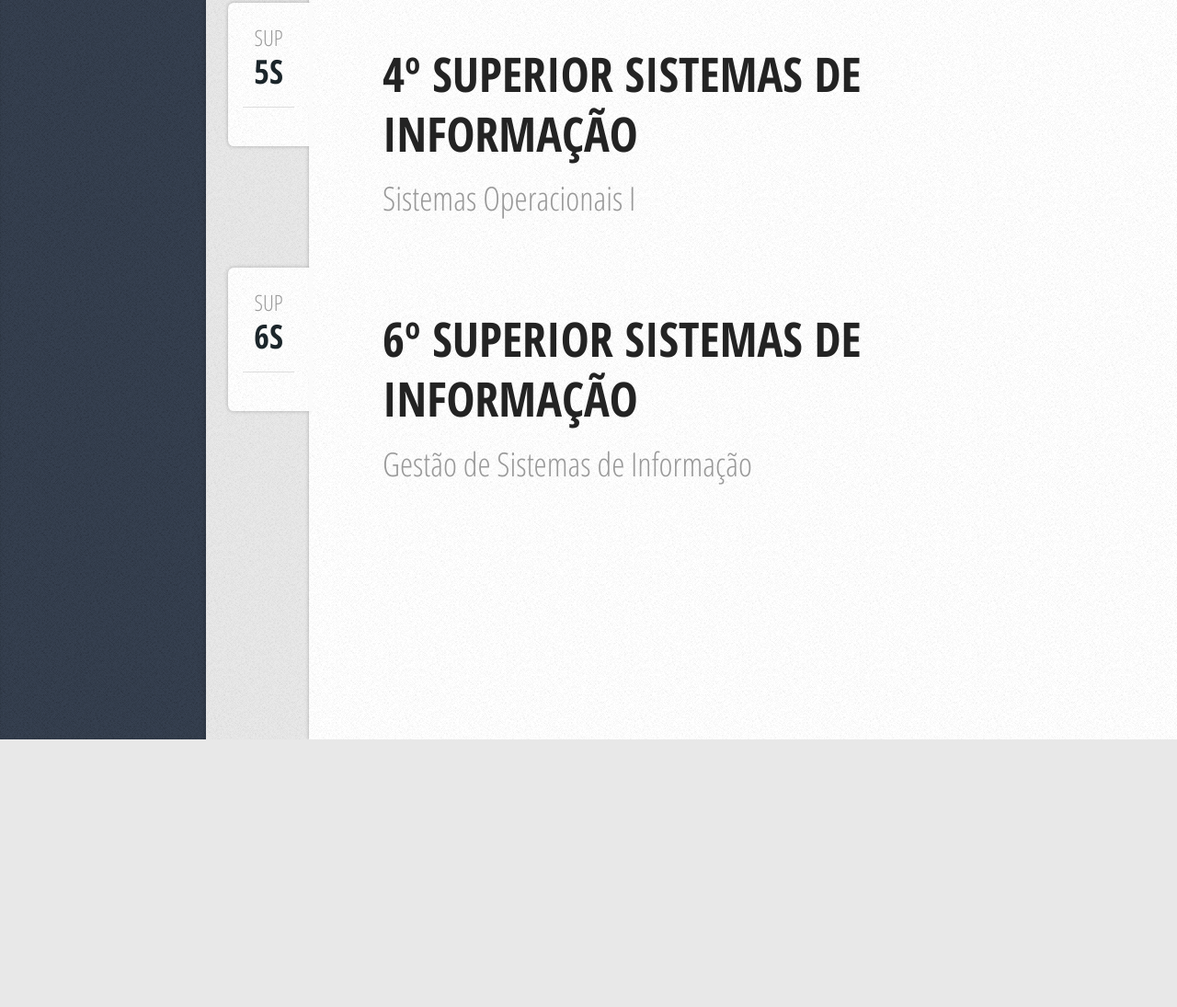
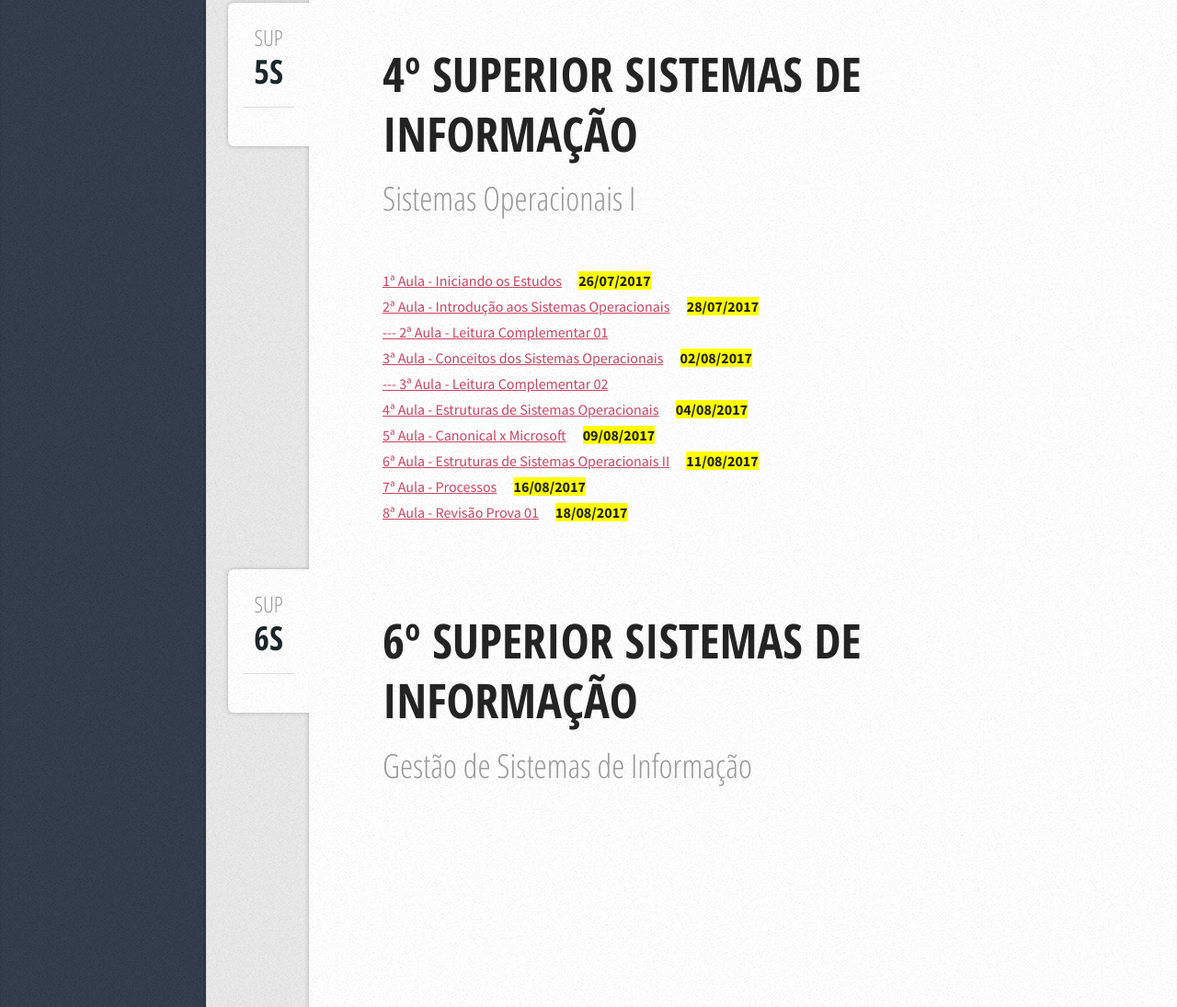
Before and after one commit to Sepini/professorsepini, a plain HTML site: page 022017.html in a window 1280 px wide. Shown: the part 2229-3324 px from the top of the page at 92% size. Before the commit the page ends 3033 px from the top, so only its background shows below. Drawn offline with Linux system fonts and the light colour scheme.

Commit message:
Quarto Commit

```diff
--- a/022017.html
+++ b/022017.html
@@ -136,7 +136,24 @@
 								<span class="date"><span class="month">SUP<span>y</span></span>
 								<span class="day">5S</span><span class="year">, 2017</span></span>
 							</div>
-
+							<a href="https://drive.google.com/file/d/0Bw4-DtjjmT6IeFJEb05PZ1lUSGM/view?usp=sharing" target="_blank"/>1ª Aula - Iniciando os Estudos</a>
+							<a style="margin-left:15px; background-color:yellow;"><b> 26/07/2017 </b></a><br>
+							<a href="https://drive.google.com/file/d/0Bw4-DtjjmT6IUUp2OGhGajhYd1k/view?usp=sharing" target="_blank"/>2ª Aula - Introdução aos Sistemas Operacionais</a>
+							<a style="margin-left:15px; background-color:yellow;"><b> 28/07/2017 </b></a><br>
+							<a href="https://drive.google.com/file/d/0Bw4-DtjjmT6IcGl0QUhxR0NCMnc/view?usp=sharing" target="_blank"/>--- 2ª Aula - Leitura Complementar 01</a><br>
+							<a href="https://drive.google.com/file/d/0Bw4-DtjjmT6IOE5TakNBenFvd0E/view?usp=sharing" target="_blank"/>3ª Aula - Conceitos dos Sistemas Operacionais</a>
+							<a style="margin-left:15px; background-color:yellow;"><b> 02/08/2017 </b></a><br>
+							<a href="https://drive.google.com/file/d/0Bw4-DtjjmT6IZjEzMHl5TmV2M3M/view?usp=sharing" target="_blank"/>--- 3ª Aula - Leitura Complementar 02</a><br>
+							<a href="https://drive.google.com/file/d/0Bw4-DtjjmT6IWjE3a2FvM3VaUFU/view?usp=sharing" target="_blank"/>4ª Aula - Estruturas de Sistemas Operacionais</a>
+							<a style="margin-left:15px; background-color:yellow;"><b> 04/08/2017 </b></a><br>
+							<a href="https://drive.google.com/file/d/0Bw4-DtjjmT6IY3NsbVVGcDd2T00/view?usp=sharing" target="_blank"/>5ª Aula - Canonical x Microsoft</a>
+							<a style="margin-left:15px; background-color:yellow;"><b> 09/08/2017 </b></a><br>
+							<a href="https://drive.google.com/file/d/0Bw4-DtjjmT6IU0JXZGtKMFdSR0E/view?usp=sharing" target="_blank"/>6ª Aula - Estruturas de Sistemas Operacionais II</a>
+							<a style="margin-left:15px; background-color:yellow;"><b> 11/08/2017 </b></a><br>
+							<a href="https://drive.google.com/file/d/0Bw4-DtjjmT6ILVJoRUxJRXBzcjQ/view?usp=sharing" target="_blank"/>7ª Aula - Processos</a>
+							<a style="margin-left:15px; background-color:yellow;"><b> 16/08/2017 </b></a><br>
+							<a href="https://drive.google.com/file/d/0Bw4-DtjjmT6IaWhreW5FWTlwd2c/view?usp=sharing" target="_blank"/>8ª Aula - Revisão Prova 01</a>
+							<a style="margin-left:15px; background-color:yellow;"><b> 18/08/2017 </b></a><br>
 
 
 						</article>
```
